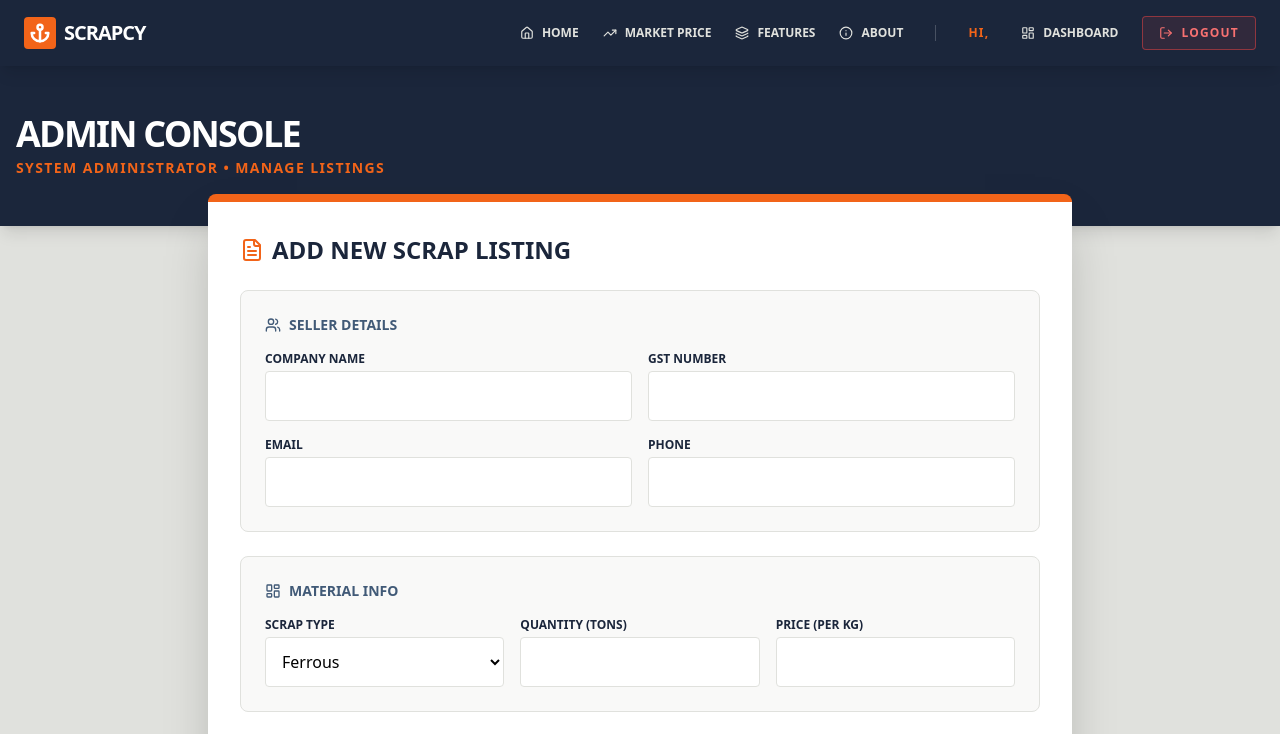
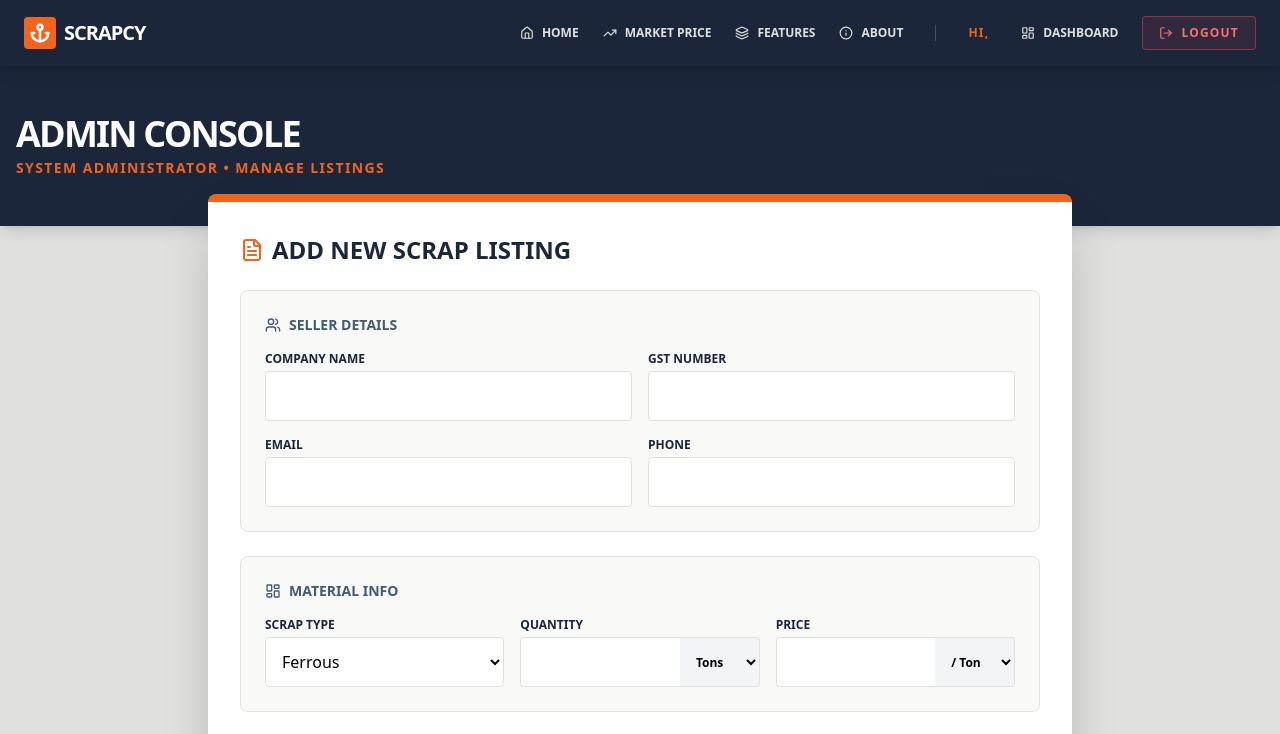
Before and after one commit to nilesh94/scrapcy-frontend, a React (Create React App) app: page /dashboard in a window 1280 px wide. Shown: the top 734 px of the page. Built offline with nearby package versions, Linux system fonts and the light colour scheme; sample sign-in values are in the browser's storage.

Commit message:
Update AdminDashboard.js

```diff
--- a/src/pages/AdminDashboard.js
+++ b/src/pages/AdminDashboard.js
@@ -1,4 +1,4 @@
-import React, { useState } from 'react';
+import React, { useState, useEffect } from 'react';
 import axios from 'axios';
 import {
   LayoutDashboard, Upload, Save, CheckCircle, XCircle, FileText, Users
@@ -19,11 +19,31 @@ const AdminDashboard = () => {
     email: '',
     phone: '',
     quantity: '',
-    pricePerKg: '',
+    pricePerUnit: '', // Renamed from pricePerKg to generic name
+    quantityUnit: 'Tons', // Default
+    priceUnit: 'Per Ton', // Default
+    sellerName: 'Admin Entry',
     addedBy: 'admin'
   });
 
   const [selectedFiles, setSelectedFiles] = useState(null);
+
+  // --- VALIDATION LOGIC FOR UNITS ---
+  // When Quantity Unit changes, adjust available Price Units
+  useEffect(() => {
+    if (formData.quantityUnit === 'Tons') {
+      // If Tons, default price can be Per Ton (but user can change to Per Kg)
+      if (formData.priceUnit !== 'Per Ton' && formData.priceUnit !== 'Per Kg') {
+        setFormData(prev => ({ ...prev, priceUnit: 'Per Ton' }));
+      }
+    } else if (formData.quantityUnit === 'Kg') {
+      // If Kg, Price MUST be Per Kg
+      setFormData(prev => ({ ...prev, priceUnit: 'Per Kg' }));
+    } else if (formData.quantityUnit === 'Liters') {
+      // If Liters, Price MUST be Per Liter
+      setFormData(prev => ({ ...prev, priceUnit: 'Per Liter' }));
+    }
+  }, [formData.quantityUnit]);
 
   // Handle Text Change
   const handleChange = (e) => {
@@ -43,27 +63,32 @@ const AdminDashboard = () => {
     setErrorMsg('');
 
     try {
-      // Create FormData object for multipart/form-data
       const data = new FormData();
-      data.append('scrap_type', formData.scrapType);
+      data.append('seller_name', formData.sellerName);
       data.append('company_name', formData.companyName);
       data.append('gst_number', formData.gstNumber);
       data.append('email', formData.email);
       data.append('phone', formData.phone);
+      data.append('scrap_type', formData.scrapType);
+
+      // Quantity & Unit
       data.append('quantity', formData.quantity);
-      data.append('price_per_kg', formData.pricePerKg);
+      data.append('unit', formData.quantityUnit);
+
+      // Price & Unit
+      data.append('price_per_unit', formData.pricePerUnit);
+      data.append('price_unit', formData.priceUnit);
+
       data.append('added_by', 'admin');
 
-      // Append Files
       if (selectedFiles) {
         for (let i = 0; i < selectedFiles.length; i++) {
-          data.append('files', selectedFiles[i]);
+          data.append('images', selectedFiles[i]);
         }
       }
 
-      // API Call
       const response = await axios.post(
-        'https://scrapcy-backend-new-1.onrender.com/listings/create', // Update with your actual URL
+        'https://scrapcy-backend-new-1.onrender.com/scrap/add',
         data,
         { headers: { 'Content-Type': 'multipart/form-data' } }
       );
@@ -72,13 +97,16 @@ const AdminDashboard = () => {
 
       // Reset Form
       setFormData({
-        scrapType: 'Ferrous', companyName: '', gstNumber: '', email: '', phone: '', quantity: '', pricePerKg: '', addedBy: 'admin'
+        scrapType: 'Ferrous', companyName: '', gstNumber: '', email: '', phone: '',
+        quantity: '', pricePerUnit: '', quantityUnit: 'Tons', priceUnit: 'Per Ton',
+        sellerName: 'Admin Entry', addedBy: 'admin'
       });
       setSelectedFiles(null);
 
     } catch (err) {
       console.error(err);
-      setErrorMsg('Failed to create listing. Please check inputs.');
+      const serverError = err.response?.data?.detail || 'Failed to create listing.';
+      setErrorMsg(serverError);
     } finally {
       setLoading(false);
     }
@@ -157,13 +185,39 @@ const AdminDashboard = () => {
                                 <option value="Plastic">Plastic</option>
                             </select>
                         </div>
+
+                        {/* QUANTITY SECTION */}
                         <div>
-                            <label className="block text-xs font-bold uppercase text-navy mb-1">Quantity (Tons)</label>
-                            <input name="quantity" value={formData.quantity} onChange={handleChange} type="number" step="0.01" className="w-full p-3 bg-white border border-platinum rounded focus:border-orange outline-none" required />
+                            <label className="block text-xs font-bold uppercase text-navy mb-1">Quantity</label>
+                            <div className="flex">
+                                <input name="quantity" value={formData.quantity} onChange={handleChange} type="number" step="0.01" className="w-2/3 p-3 bg-white border border-r-0 border-platinum rounded-l focus:border-orange outline-none" required />
+                                <select name="quantityUnit" value={formData.quantityUnit} onChange={handleChange} className="w-1/3 p-3 bg-gray-100 border border-l-0 border-platinum rounded-r text-xs font-bold focus:border-orange outline-none cursor-pointer">
+                                    <option value="Tons">Tons</option>
+                                    <option value="Kg">Kg</option>
+                                    <option value="Liters">Liters</option>
+                                </select>
+                            </div>
                         </div>
+
+                        {/* PRICE SECTION */}
                         <div>
-                            <label className="block text-xs font-bold uppercase text-navy mb-1">Price (Per Kg)</label>
-                            <input name="pricePerKg" value={formData.pricePerKg} onChange={handleChange} type="number" step="0.01" className="w-full p-3 bg-white border border-platinum rounded focus:border-orange outline-none" required />
+                            <label className="block text-xs font-bold uppercase text-navy mb-1">Price</label>
+                            <div className="flex">
+                                <input name="pricePerUnit" value={formData.pricePerUnit} onChange={handleChange} type="number" step="0.01" className="w-2/3 p-3 bg-white border border-r-0 border-platinum rounded-l focus:border-orange outline-none" required />
+                                <select name="priceUnit" value={formData.priceUnit} onChange={handleChange} className="w-1/3 p-3 bg-gray-100 border border-l-0 border-platinum rounded-r text-xs font-bold focus:border-orange outline-none cursor-pointer">
+                                    {/* LOGIC: Options change based on Quantity Unit */}
+                                    {formData.quantityUnit === 'Tons' ? (
+                                        <>
+                                            <option value="Per Ton">/ Ton</option>
+                                            <option value="Per Kg">/ Kg</option>
+                                        </>
+                                    ) : formData.quantityUnit === 'Kg' ? (
+                                        <option value="Per Kg">/ Kg</option>
+                                    ) : (
+                                        <option value="Per Liter">/ Liter</option>
+                                    )}
+                                </select>
+                            </div>
                         </div>
                     </div>
                 </div>
@@ -180,11 +234,11 @@ const AdminDashboard = () => {
                             onChange={handleFileChange}
                             accept="image/*"
                             className="block w-full text-sm text-slate-500
-                                file:mr-4 file:py-2 file:px-4
-                                file:rounded-full file:border-0
-                                file:text-xs file:font-semibold
-                                file:bg-orange/10 file:text-orange
-                                hover:file:bg-orange/20 cursor-pointer"
+                            file:mr-4 file:py-2 file:px-4
+                            file:rounded-full file:border-0
+                            file:text-xs file:font-semibold
+                            file:bg-orange/10 file:text-orange
+                            hover:file:bg-orange/20 cursor-pointer"
                         />
                         <p className="text-xs text-steel mt-2">Supports JPG, PNG (Max 5MB)</p>
                     </div>
```
